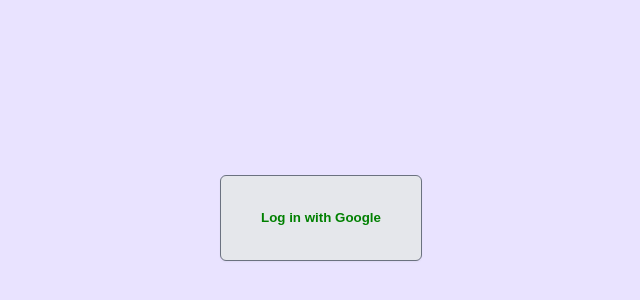
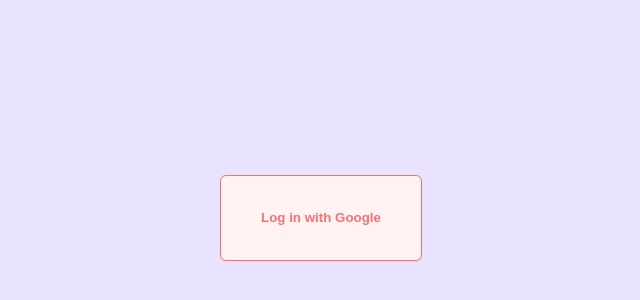
Before and after one commit to emirisato1003/advanced-react-lab, a React (Vite) app in the folder advanced-react-lab/: page / in a window 1280 px wide. Shown: the part 182-482 px from the top of the page, without its empty margins (319-959 px from the left). Built offline with nearby package versions, Linux system fonts and the light colour scheme.

Commit message:
add 'variant' props

```diff
--- a/advanced-react-lab/src/App.jsx
+++ b/advanced-react-lab/src/App.jsx
@@ -4,7 +4,7 @@
 function App() {
   return (
     <main>
-      <Button size="lg" className="green">Log in with Google</Button>
+      <Button variant="danger" size="lg" className="green">Log in with Google</Button>
     </main>
   );
 }
--- a/advanced-react-lab/src/Button.jsx
+++ b/advanced-react-lab/src/Button.jsx
@@ -1,13 +1,10 @@
 import React from "react";
 import classNames from "classnames";
-export default function Button({ children, size, className, ...rest }) {
+export default function Button({ children, size, className, variant, ...rest }) {
 
-    // const sizeClass = size ? size : "";
     let sizeClass = size ? `button-${size}` : ""
-    // if (size === "sm") sizeClass = "button-small";
-    // if (size === "lg") sizeClass = "button-large";
 
-    const allClasses = classNames(sizeClass, className);
+    const allClasses = classNames(sizeClass, className, variant);
 
     return (
         <button className={allClasses} {...rest}>
--- a/advanced-react-lab/src/index.css
+++ b/advanced-react-lab/src/index.css
@@ -43,3 +43,21 @@
 .green {
   color: green;
 }
+
+.success{
+  color: #047857;
+  background-color: #ECFDF5;
+  border: #047857 1px solid;
+}
+
+.warning{
+  color:#FBBF24;
+  background-color: #fffbeb;
+  border:#FBBF24 1px solid;
+}
+
+.danger{
+  color: #f87171;
+  background-color: #fef2f2;
+  border:#f87171 1px solid;
+}
```
